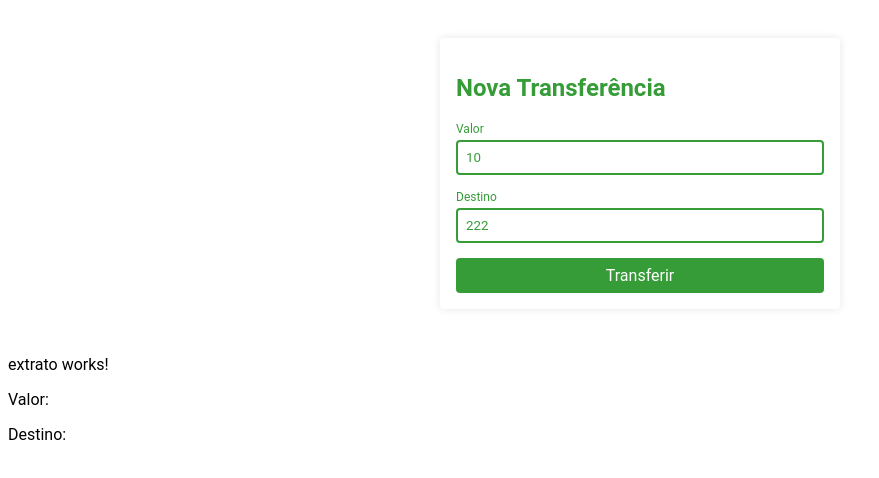
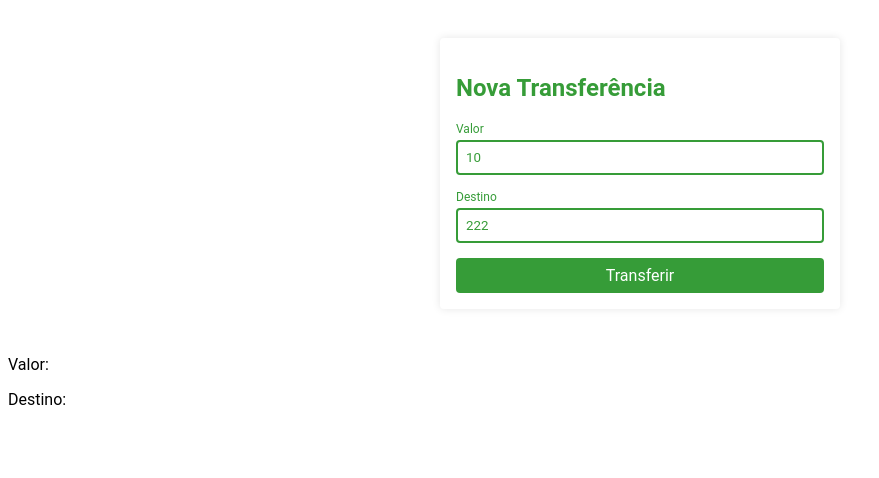
Before and after one commit to HenriGrossDev/bytebank, an Angular app: page / in a window 1280 px wide. Shown: the top 478 px of the page, without its empty margins (0-879 px from the left). Built offline with nearby package versions, Linux system fonts and the light colour scheme.

Commit message:
Enviando os dados para o componente extrato

```diff
--- a/src/app/app.component.html
+++ b/src/app/app.component.html
@@ -2,7 +2,4 @@
   (aoTransferir)="transferir($event)"
 ></app-nova-transferencia>
 
-<app-extrato></app-extrato>
-
-<p>Valor: {{ transferencia?.valor }}</p>
-<p>Destino: {{ transferencia?.destino }}</p>
+<app-extrato [transferencia]="transferencia"></app-extrato>
--- a/src/app/extrato/extrato.component.html
+++ b/src/app/extrato/extrato.component.html
@@ -1 +1,2 @@
-<p>extrato works!</p>
+<p>Valor: {{ transferencia?.valor }}</p>
+<p>Destino: {{ transferencia?.destino }}</p>
--- a/src/app/extrato/extrato.component.ts
+++ b/src/app/extrato/extrato.component.ts
@@ -1,4 +1,4 @@
-import { Component, OnInit } from '@angular/core';
+import { Component, OnInit,Input } from '@angular/core';
 
 @Component({
   selector: 'app-extrato',
@@ -7,9 +7,13 @@
 })
 export class ExtratoComponent implements OnInit {
 
+  @Input() transferencia: any;
+
   constructor() { }
 
   ngOnInit(): void {
   }
 
+
+
 }
```
